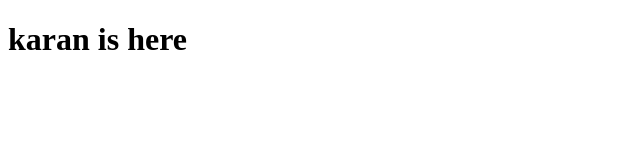
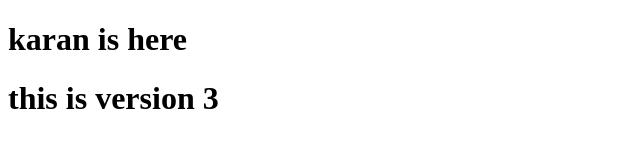
Before and after one commit to kraftankaran/learning-github, a plain HTML site: page index.html in a window 1280 px wide. Shown: the whole page, without its empty margins (0-640 px from the left). Drawn offline with Linux system fonts and the light colour scheme.

Commit message:
third version

```diff
--- a/index.html
+++ b/index.html
@@ -7,5 +7,8 @@
 </head>
 <body>
     <h1>karan is here</h1>
+    <h1> this is version 3
+
+    </h1>
 </body>
 </html>
```
Also changed, not shown: style.css (added).
